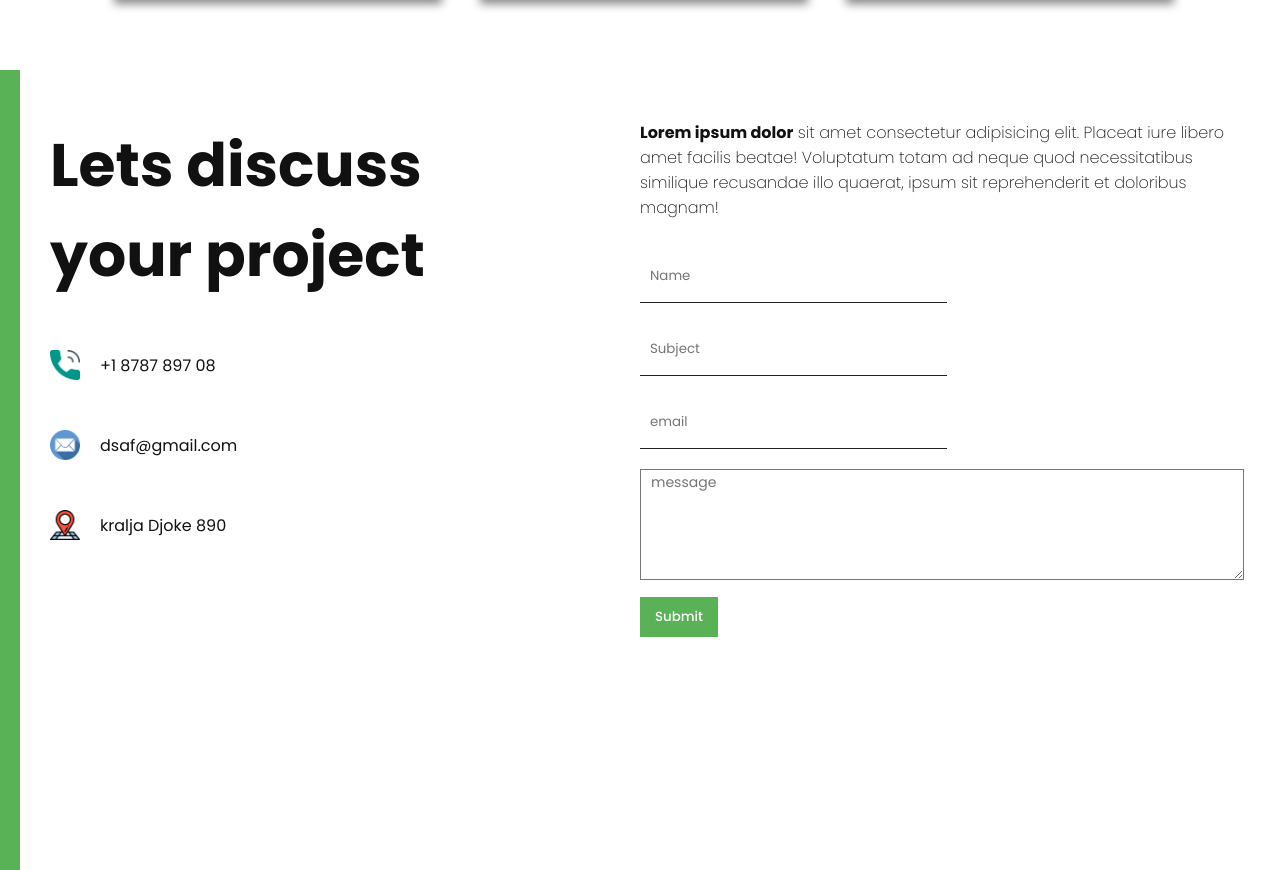
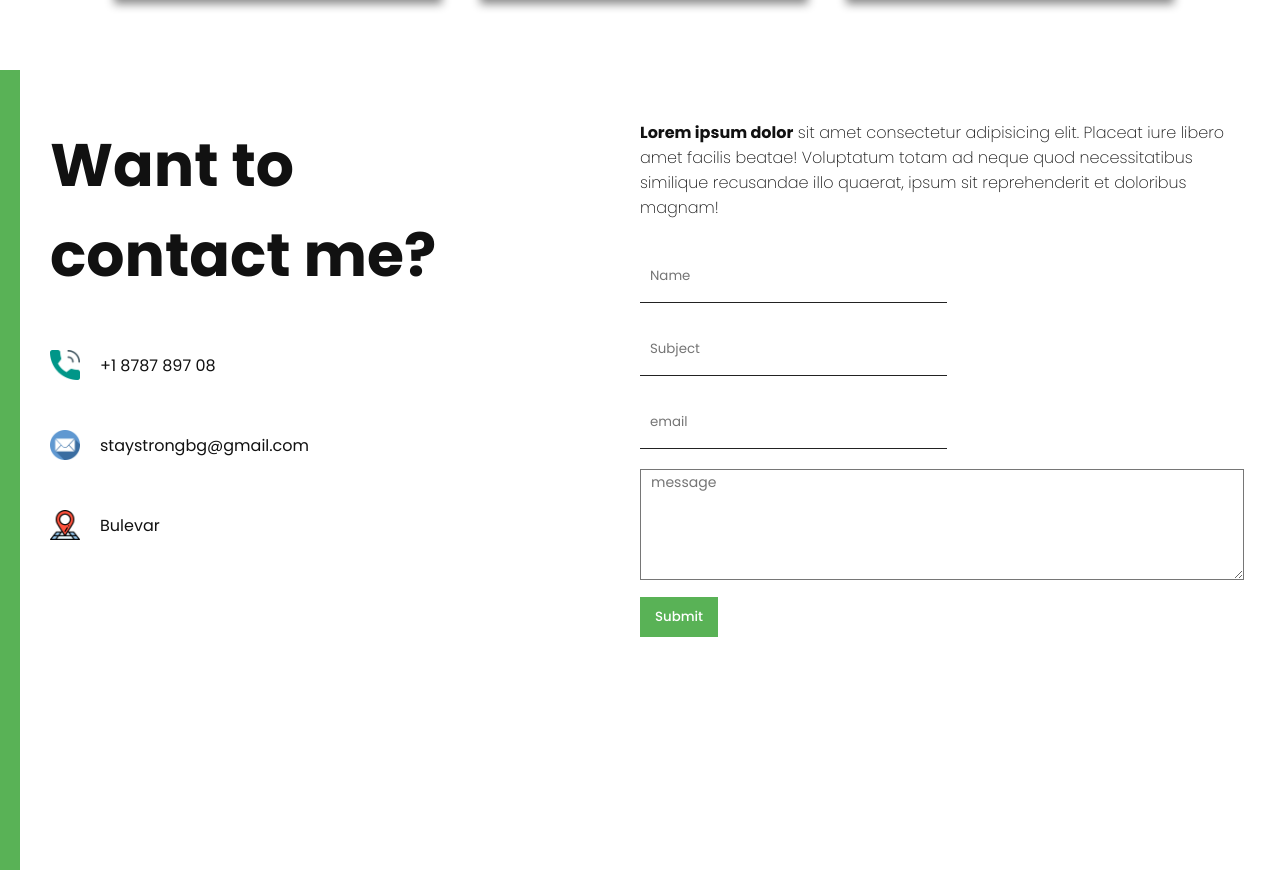
Before and after one commit to staystrongbg/portfolio, a React (Create React App) app: page / in a window 1280 px wide. Shown: the part 2548-3418 px from the top of the page. Built offline with nearby package versions, Linux system fonts and the light colour scheme; grey boxes are pictures that could not be loaded.

Commit message:
Add files via upload

```diff
--- a/src/components/contact/Contact.jsx
+++ b/src/components/contact/Contact.jsx
@@ -127,7 +127,7 @@ const Contact = () => {
       <Cbg></Cbg>
       <Cwrapper>
         <Cleft>
-          <Ctitle>Lets discuss your project</Ctitle>
+          <Ctitle>Want to contact me?</Ctitle>
           <Cinfo>
             <CinfoItem>
               <Cicon src={Phone} alt=''></Cicon>
@@ -135,11 +135,11 @@ const Contact = () => {
             </CinfoItem>
             <CinfoItem>
               <Cicon src={Email} alt=''></Cicon>
-              dsaf@gmail.com
+              staystrongbg@gmail.com
             </CinfoItem>
             <CinfoItem>
               <Cicon src={Address} alt=''></Cicon>
-              kralja Djoke 890
+              Bulevar
             </CinfoItem>
           </Cinfo>
         </Cleft>
```
